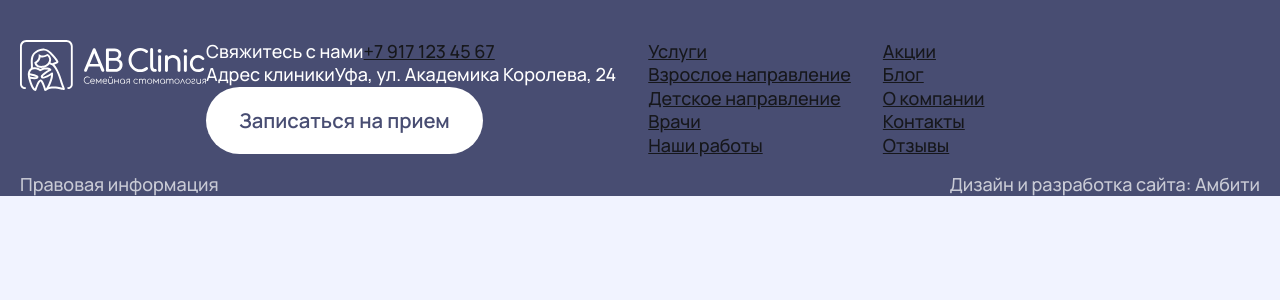
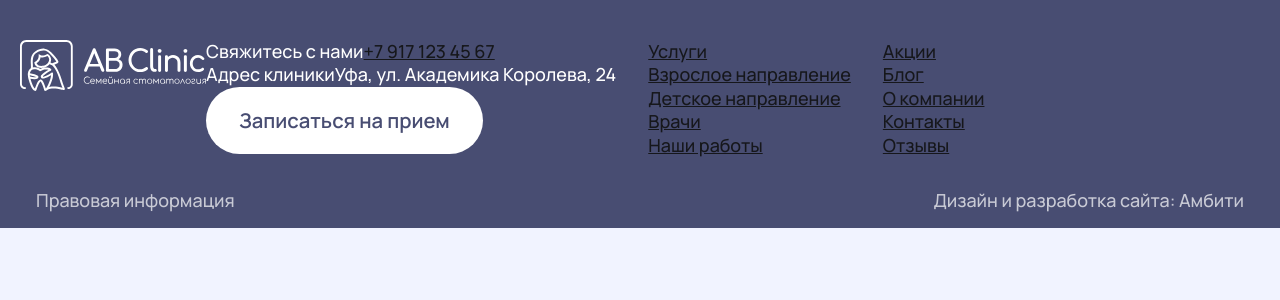
Before and after one commit to sl1dee/ABClinic, a React (Vite) app: page / in a window 1280 px wide. Shown: the top 300 px of the page. Built offline with nearby package versions, Linux system fonts and the light colour scheme.

Commit message:
Initial commit

```diff
--- a/src/components/footer/footer.jsx
+++ b/src/components/footer/footer.jsx
@@ -61,7 +61,7 @@ const Footer = () => {
 						</ul>
 					</nav>
 				</div>
-				<div className="d-flex justify-content-between">
+				<div className="d-flex justify-content-between p-3">
 					<Link className={cl.copyright} to="/">
 						Правовая информация
 					</Link>
```
